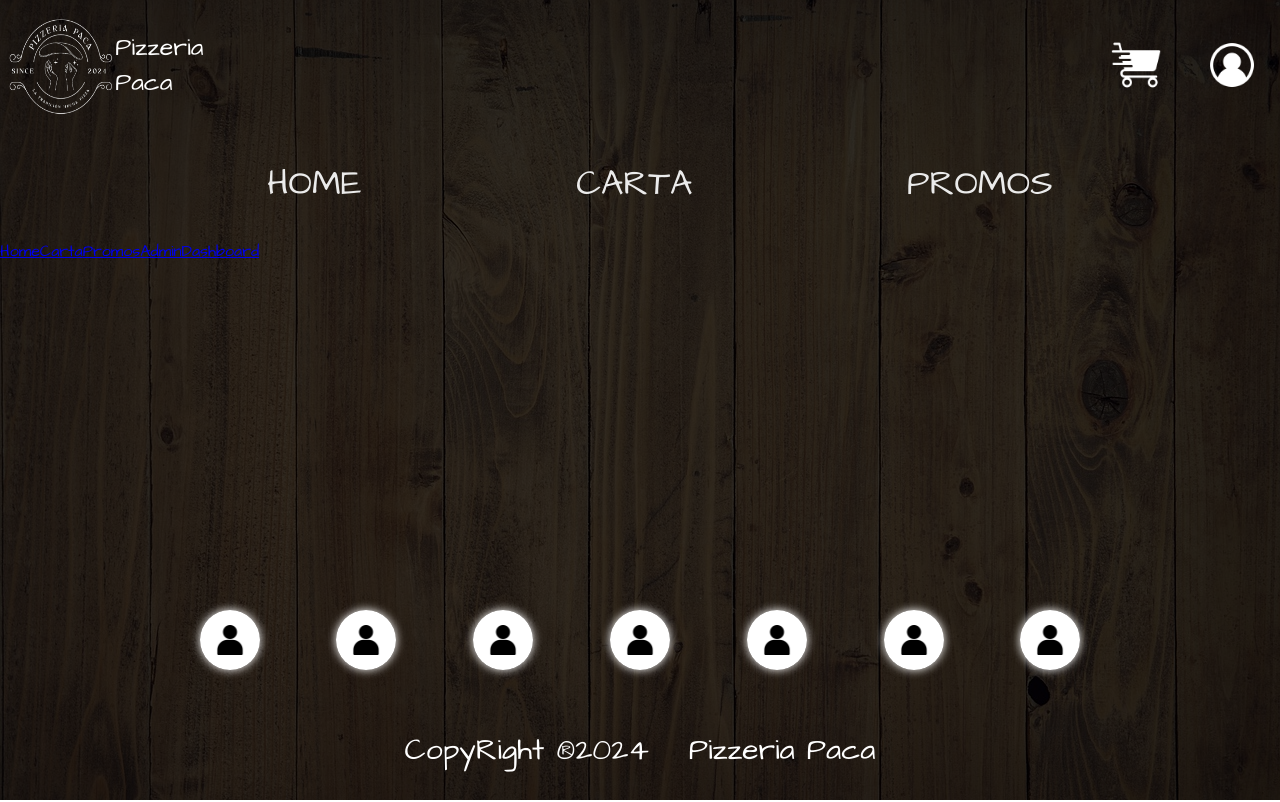
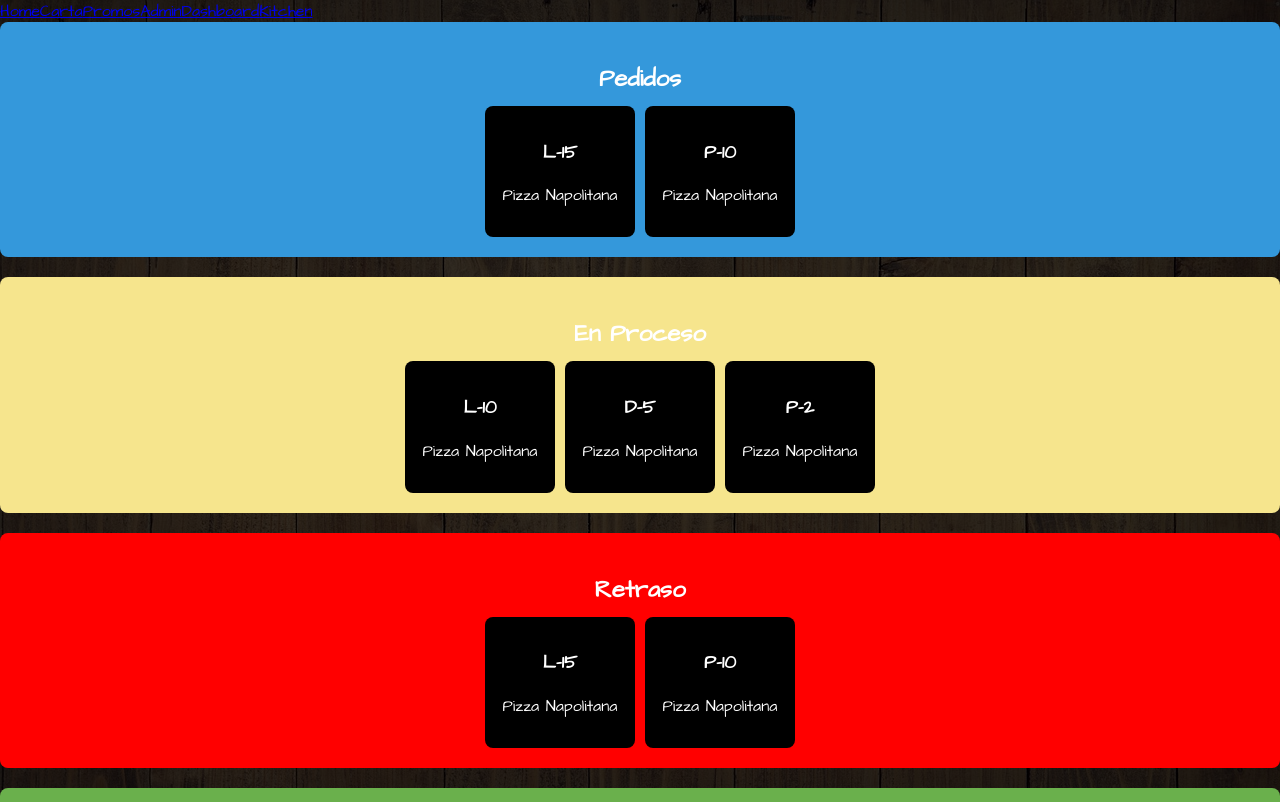
Before and after one commit to tedsalvador/P3-Digital-Academy-Project-PizzeriaPaca-Frontend, a Vue app: page /kitchen in a window 1280 px wide. Shown: the top 802 px of the page. Built offline with nearby package versions, Linux system fonts and the light colour scheme.

Commit message:
kitchen dashboard created

```diff
--- a/src/App.vue
+++ b/src/App.vue
@@ -6,15 +6,14 @@ import Titulo from "./components/Titulo.vue";
 </script>
 
 <template>
-  <div class="app-container">
-    <Titulo></Titulo>
-    <NavBar></NavBar>
   <header>
     <nav>
       <RouterLink to="/">Home</RouterLink>
       <RouterLink to="/carta">Carta</RouterLink>
       <RouterLink to="/promos">Promos</RouterLink>
       <RouterLink to="/admindashboard">AdminDashboard</RouterLink>
+      <RouterLink to="/kitchen">Kitchen</RouterLink>
+
     </nav>
   </header>
 
@@ -23,7 +22,7 @@ import Titulo from "./components/Titulo.vue";
     </main>
 
     <Footer></Footer>
-  </div>
+
 </template>
 
 <style>
--- /dev/null
+++ b/src/components/Kitchen.vue
@@ -0,0 +1,108 @@
+<script setup>
+const sections = [
+  {
+    title: "Pedidos",
+    color: "blue",
+    orders: [
+      { code: "L-15", details: "Pizza Napolitana" },
+      { code: "P-10", details: "Pizza Napolitana" },
+    ],
+  },
+  {
+    title: "En Proceso",
+    color: "yellow",
+    orders: [
+      { code: "L-10", details: "Pizza Napolitana" },
+      { code: "D-5", details: "Pizza Napolitana" },
+      { code: "P-2", details: "Pizza Napolitana" },
+    ],
+  },
+  {
+    title: "Retraso",
+    color: "red",
+    orders: [
+      { code: "L-15", details: "Pizza Napolitana" },
+      { code: "P-10", details: "Pizza Napolitana" },
+    ],
+  },
+  {
+    title: "Listo",
+    color: "green",
+    orders: [
+      { code: "P-15", details: "Pizza Napolitana" },
+      { code: "P-18", details: "Pizza Napolitana" },
+    ],
+  },
+];
+</script>
+
+
+
+    <template>
+  <div class="kitchen-container">
+    <div v-for="section in sections" :key="section.title" :class="`section bg-${section.color}`">
+      <h2 class="section-title">{{ section.title }}</h2>
+      <div class="orders-container">
+        <div v-for="order in section.orders" :key="order.code" class="order-card">
+          <h3>{{ order.code }}</h3>
+          <p>{{ order.details }}</p>
+        </div>
+      </div>
+    </div>
+  </div>
+</template>
+
+<style scoped>
+.kitchen-container {
+  display: flex;
+  flex-direction: column;
+  gap: 20px;
+}
+
+.section {
+  padding: 20px;
+  border-radius: 8px;
+}
+
+.section-title {
+  color: white;
+  font-size: 24px;
+  text-align: center;
+  margin-bottom: 10px;
+}
+
+.orders-container {
+  display: flex;
+  gap: 10px;
+  justify-content: center;
+}
+
+.order-card {
+  background-color: black;
+  color: white;
+  padding: 15px;
+  border-radius: 8px;
+  text-align: center;
+  width: 120px;
+}
+
+.bg-red {
+  background-color: #ff0000;
+}
+
+.bg-yellow {
+  background-color: #f6e58d;
+}
+
+.bg-orange {
+  background-color: #f0932b;
+}
+
+.bg-green {
+  background-color: #6ab04c;
+}
+
+.bg-blue {
+  background-color: #3498db;
+}
+</style>
--- a/src/router/index.js
+++ b/src/router/index.js
@@ -24,6 +24,11 @@ const router = createRouter({
       name: "admindashboard",
       component: () => import("../views/AdminDashboardView.vue"),
     },
+    {
+      path: "/kitchen",
+      name: "kitchen",
+      component: () => import("../views/KitchenView.vue"),
+    },
   ],
 });
 
--- /dev/null
+++ b/src/views/KitchenView.vue
@@ -0,0 +1,10 @@
+<script setup>
+import { ref } from 'vue';
+import Kitchen from '../components/Kitchen.vue';
+</script>
+
+<template>
+  <main>
+    <Kitchen />
+  </main>
+</template>
```
Lines whose indentation alone changed are shown as unchanged.
